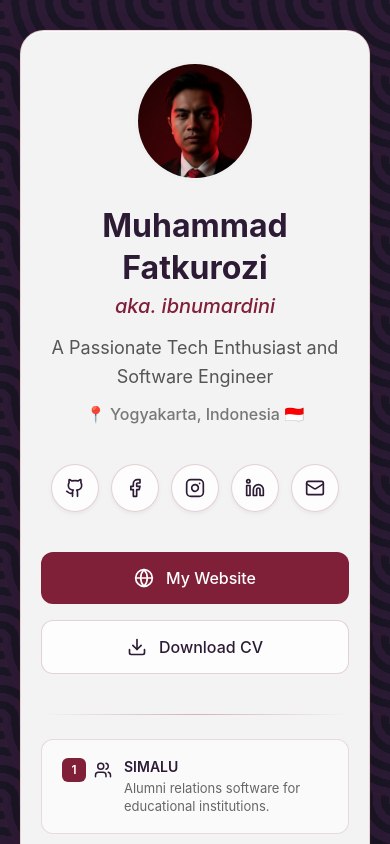
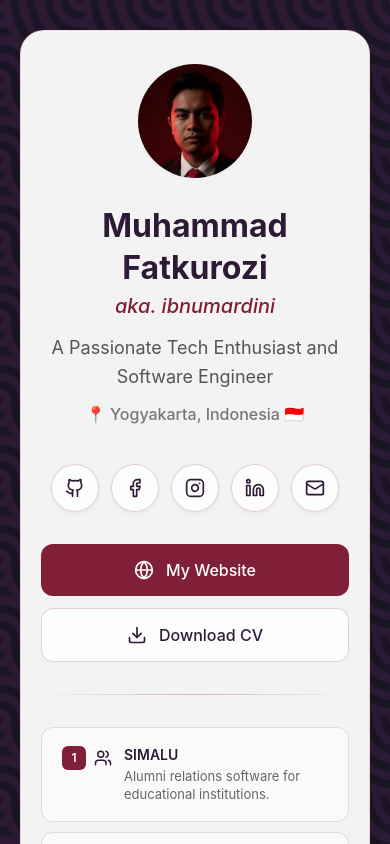
Before and after one commit to ibnumardini/link, a Next.js app: page / in a window 390 px wide. Shown: the top 844 px of the page. Built offline with nearby package versions, Linux system fonts and the light colour scheme.

Commit message:
fix: Update main links layout to use column direction and remove gap; adjust margin for better spacing

```diff
--- a/src/app/globals.css
+++ b/src/app/globals.css
@@ -95,6 +95,5 @@ body {
 
   .main-links {
     flex-direction: column !important;
-    gap: 0 !important;
   }
 }
--- a/src/app/page.tsx
+++ b/src/app/page.tsx
@@ -26,7 +26,7 @@ export default function Home() {
           ))}
         </div>
 
-        <div style={{ margin: "32px 0 24px" }}>
+        <div style={{ margin: "32px 0" }}>
           <hr
             style={{
               border: "none",
--- a/src/components/LinkCard.tsx
+++ b/src/components/LinkCard.tsx
@@ -18,7 +18,6 @@ export default function LinkCard({ link }: LinkCardProps) {
         justifyContent: "center",
         gap: "12px",
         padding: "16px 20px",
-        margin: "8px 0",
         backgroundColor: link.featured ? "#802038" : "rgba(255, 255, 255, 0.8)",
         color: link.featured ? "#fff" : "#2d1b35",
         borderRadius: "12px",
```
